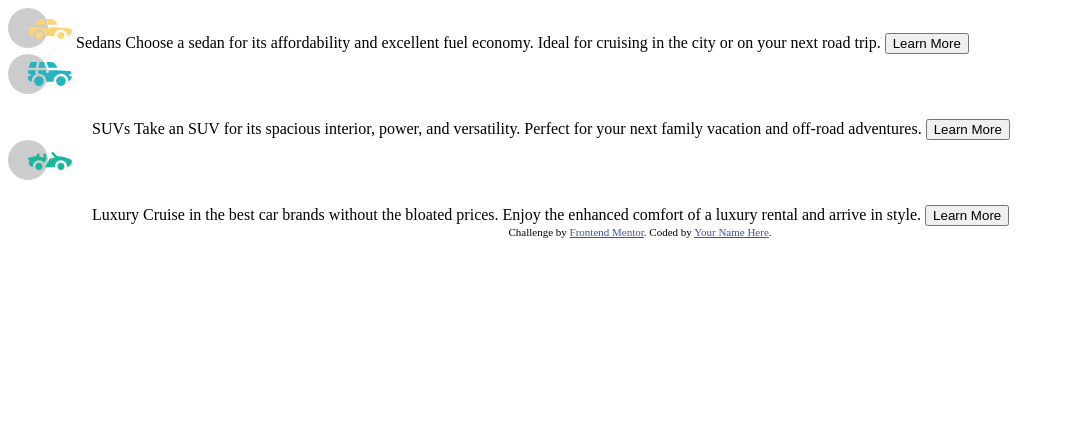
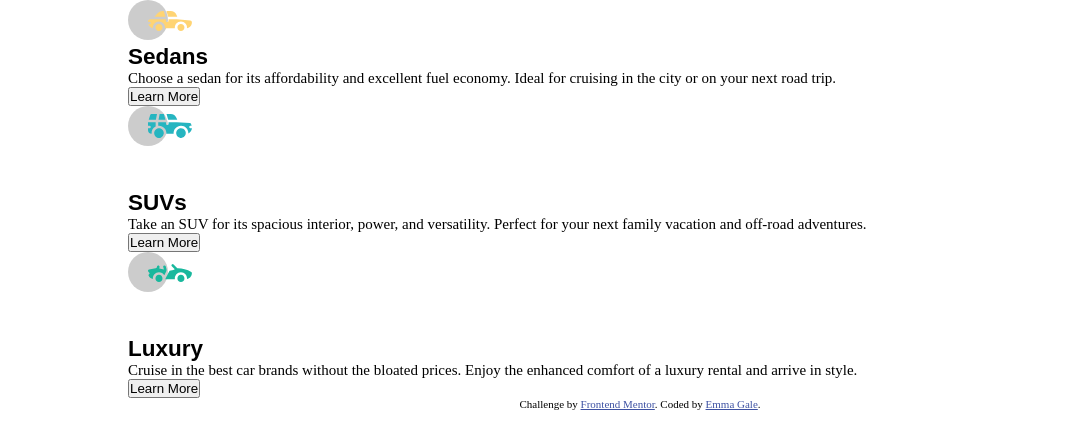
Before and after one commit to emjogale/3-column-preview-card, a plain HTML site: page index.html in a window 1280 px wide. Shown: the whole page, without its empty margins (0-1065 px from the left). Drawn offline with Linux system fonts and the light colour scheme.

Commit message:
add in general styles and card-content section

```diff
--- a/index.html
+++ b/index.html
@@ -14,31 +14,57 @@
 	</head>
 	<body>
 		<main class="container">
-			<article class="card">
-        <img src="./images/icon-sedans.svg" alt="a sedan car">
-				Sedans Choose a sedan for its affordability and excellent fuel economy.
-				Ideal for cruising in the city or on your next road trip.
-				<a href="#"><button>Learn More</button></a>
+			<article class="card sedan">
+				<div class="card-content">
+					<img src="./images/icon-sedans.svg" alt="a sedan car" />
+					<h1>Sedans</h1>
+					<p>
+						Choose a sedan for its affordability and excellent fuel economy.
+						Ideal for cruising in the city or on your next road trip.
+					</p>
+					<a href="#"><button>Learn More</button></a>
+				</div>
 			</article>
 
-			<article class="card">
-       <object data="./images/icon-suvs.svg" width="80" height="80" type=""></object>
-				SUVs Take an SUV for its spacious interior, power, and versatility.
-				Perfect for your next family vacation and off-road adventures.
-				<a href="#"><button>Learn More</button></a>
+			<article class="card suv">
+				<div class="card-content">
+					<object
+						data="./images/icon-suvs.svg"
+						width="80"
+						height="80"
+						type=""
+					></object>
+					<h1>SUVs</h1>
+					<p>
+						Take an SUV for its spacious interior, power, and versatility.
+						Perfect for your next family vacation and off-road adventures.
+					</p>
+					<a href="#"><button>Learn More</button></a>
+				</div>
+			</article>
 
-			<article class="card">
-        <object data="./images/icon-luxury.svg" width="80" height="80" type=""></object>
-				Luxury Cruise in the best car brands without the bloated prices. Enjoy
-				the enhanced comfort of a luxury rental and arrive in style.
-				<a href="#"><button>Learn More</button></a>
+			<article class="card luxury">
+				<div class="card-content">
+					<object
+						data="./images/icon-luxury.svg"
+						width="80"
+						height="80"
+						type=""
+					></object>
+					<h1>Luxury</h1>
+					<p>
+						Cruise in the best car brands without the bloated prices. Enjoy the
+						enhanced comfort of a luxury rental and arrive in style.
+					</p>
+					<a href="#"><button>Learn More</button></a>
+				</div>
 			</article>
 
 			<div class="attribution">
 				Challenge by
 				<a href="https://www.frontendmentor.io?ref=challenge" target="_blank"
 					>Frontend Mentor</a
-				>. Coded by <a href="#">Your Name Here</a>.
+				>. Coded by <a href="#">Emma Gale</a>.
 			</div>
 		</main>
 	</body>
--- a/style.css
+++ b/style.css
@@ -1,3 +1,27 @@
+/* Universal styles */
+* {
+	margin: 0;
+	padding: 0;
+	box-sizing: border-box;
+}
+
+/* Font styles  */
+@import url("https://fonts.googleapis.com/css2?family=Big+Shoulders+Display:wght@700&family=Lexend+Deca&display=swap");
+
+html {
+	font-size: 15px;
+}
+
+h1 {
+	font-family: "Lexend Deca", sans-serif;
+}
+
+p {
+	font: "Big Shoulders Display", cursive;
+}
+
+/* card styles */
+
 .attribution {
 	font-size: 11px;
 	text-align: center;
@@ -5,3 +29,11 @@
 .attribution a {
 	color: hsl(228, 45%, 44%);
 }
+
+/* Container styles */
+.container {
+	display: flex;
+	flex-direction: column;
+	width: 80%;
+	margin: 0 auto;
+}
```
